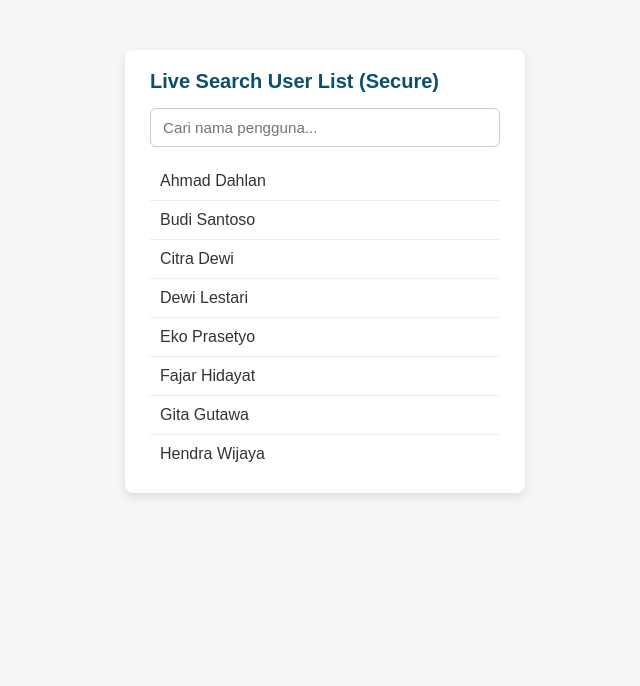
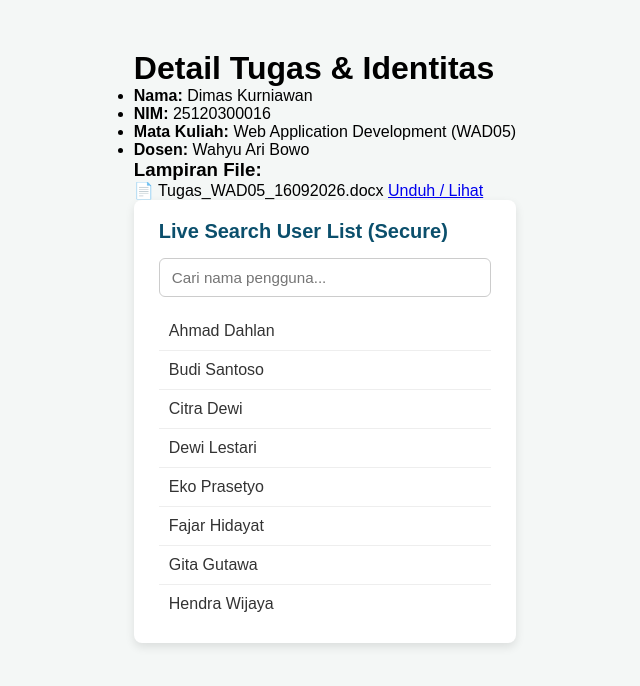
Before and after one commit to dimask016/wad05_tugas01, a plain HTML site: page index.html in a window 1280 px wide. Shown: the whole page, without its empty margins (315-955 px from the left). Drawn offline with Linux system fonts and the light colour scheme.

Commit message:
Add files via upload

```diff
--- a/index.html
+++ b/index.html
@@ -9,6 +9,29 @@
     <link rel="stylesheet" href="style.css">
 </head>
 <body>
+    <div class="main-wrapper">
+        <!-- Header Identitas -->
+        <header class="header-info">
+            <h1>Detail Tugas & Identitas</h1>
+            <ul>
+                <li><strong>Nama:</strong> Dimas Kurniawan</li>
+                <li><strong>NIM:</strong> 25120300016</li>
+                <li><strong>Mata Kuliah:</strong> Web Application Development (WAD05)</li>
+                <li><strong>Dosen:</strong> Wahyu Ari Bowo</li>
+            </ul>
+        </header>
+
+        <!-- View Lampiran File -->
+        <section class="attachment-section">
+            <h3>Lampiran File:</h3>
+            <div class="attachment-card">
+                <span class="file-icon">📄</span>
+                <span class="file-name">Tugas_WAD05_16092026.docx</span>
+                <a href="Tugas_WAD05_16092026.docx" download class="download-btn">Unduh / Lihat</a>
+            </div>
+        </section>
+
+        <!-- Container Live Search -->
         <div class="search-container">
             <h2>Live Search User List (Secure)</h2>
 
@@ -27,6 +50,8 @@
             <!-- Security/Accessibility: aria-live untuk mengabarkan perubahan secara aman -->
             <ul id="user-list" aria-live="polite"></ul>
         </div>
+    </div>
+
     <script src="script.js" defer></script>
 </body>
 </html>
```
Lines whose indentation alone changed are shown as unchanged.
